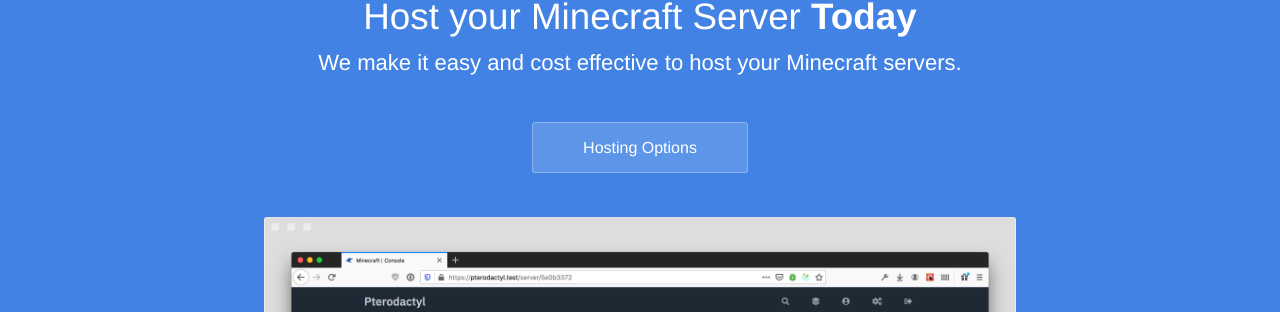
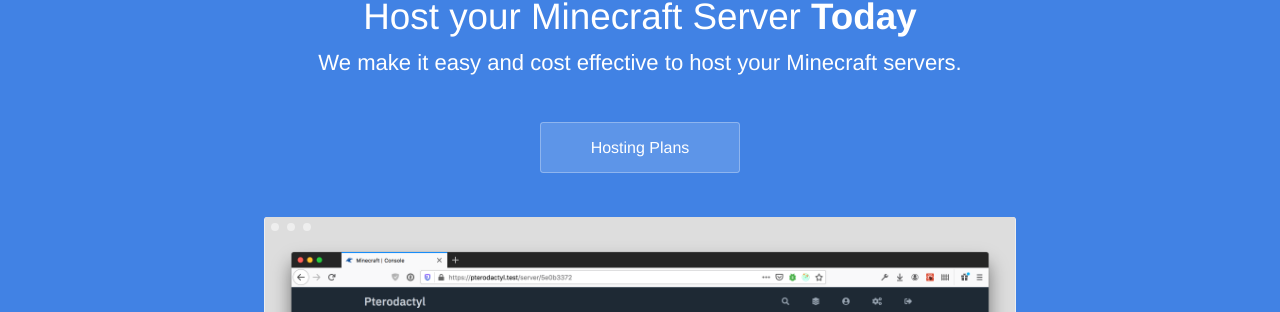
Before and after one commit to mcxleague/server-hosting, a Jekyll site: the page built from index.html, in a window 1280 px wide and 900 px high. Shown: the part 127-439 px from the top of the window. Built offline with Jekyll 4.4.1, drawn with Linux system fonts in a browser that asks for light colours; some of the changed text lies outside the part shown.

Commit message:
Update index.html

```diff
--- a/index.html
+++ b/index.html
@@ -6,7 +6,7 @@
 	<div class="text-container">
 		<h1 class="editable">Host your Minecraft Server <strong>Today</strong></h1>
 		<p class="subtext editable">We make it easy and cost effective to host your Minecraft servers.</p>
-		<div class="cta button alt"><a href="{{ site.baseurl }}/pricing/">Hosting Options</a></div>
+		<div class="cta button alt"><a href="{{ site.baseurl }}/pricing/">Hosting Plans</a></div>
 		<div>
 			<img src="{{ site.baseurl }}/images/dashboard.png" alt="Screenshot" class="screenshot editable" />
 		</div>
@@ -52,6 +52,6 @@
 
 	<section class="bottom-cta">
 		<h2 class="editable"><strong>Host</strong> your Minecraft server today</h2>
-		<div class="button alt"><a href="https://hosting.mcxleague.cf/pricing/">View Plans</a></div>
+		<div class="button alt"><a href="https://hosting.mcxleague.cf/pricing/">Hosting Plans</a></div>
 	</section>
 </div>
```
